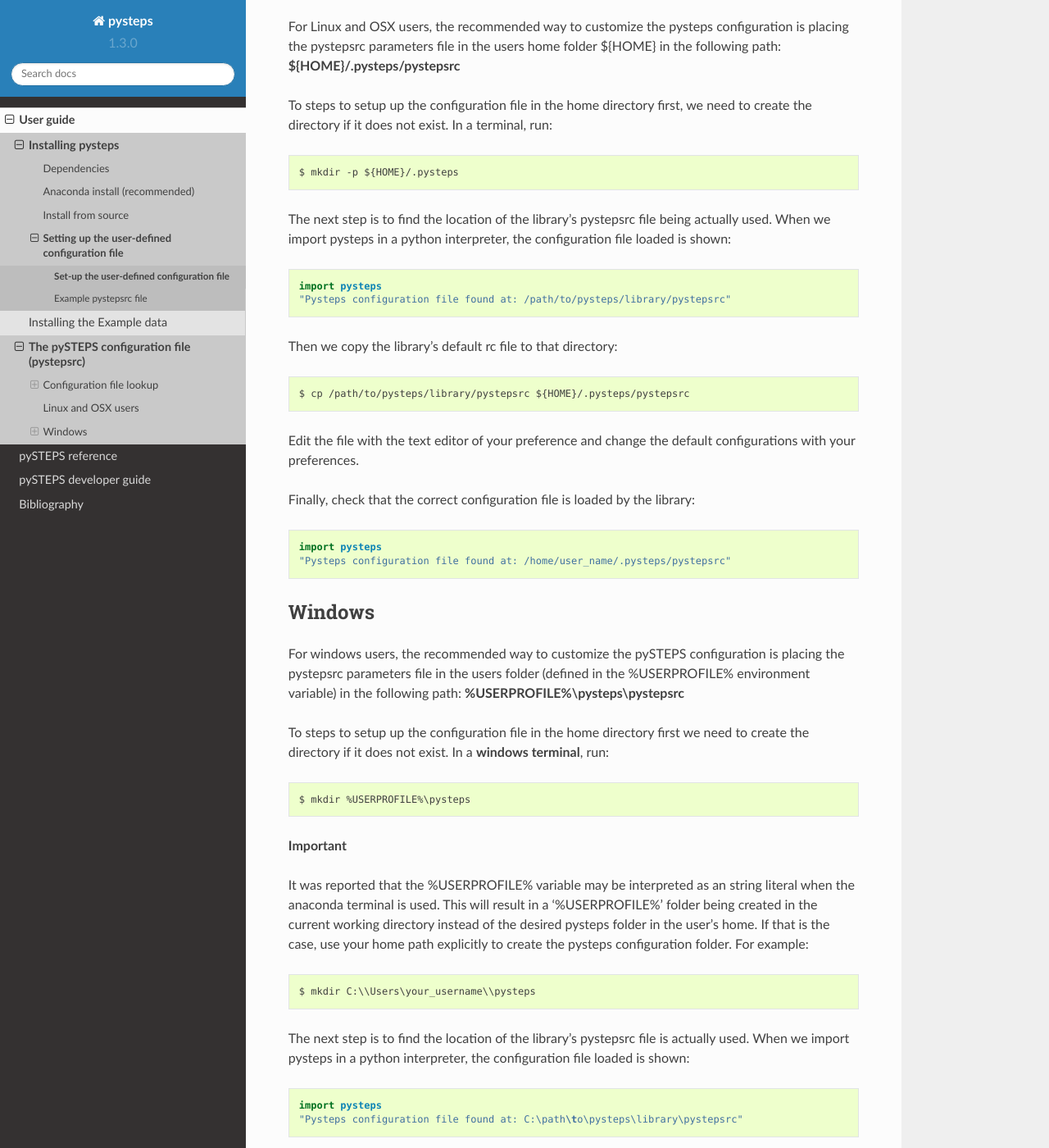
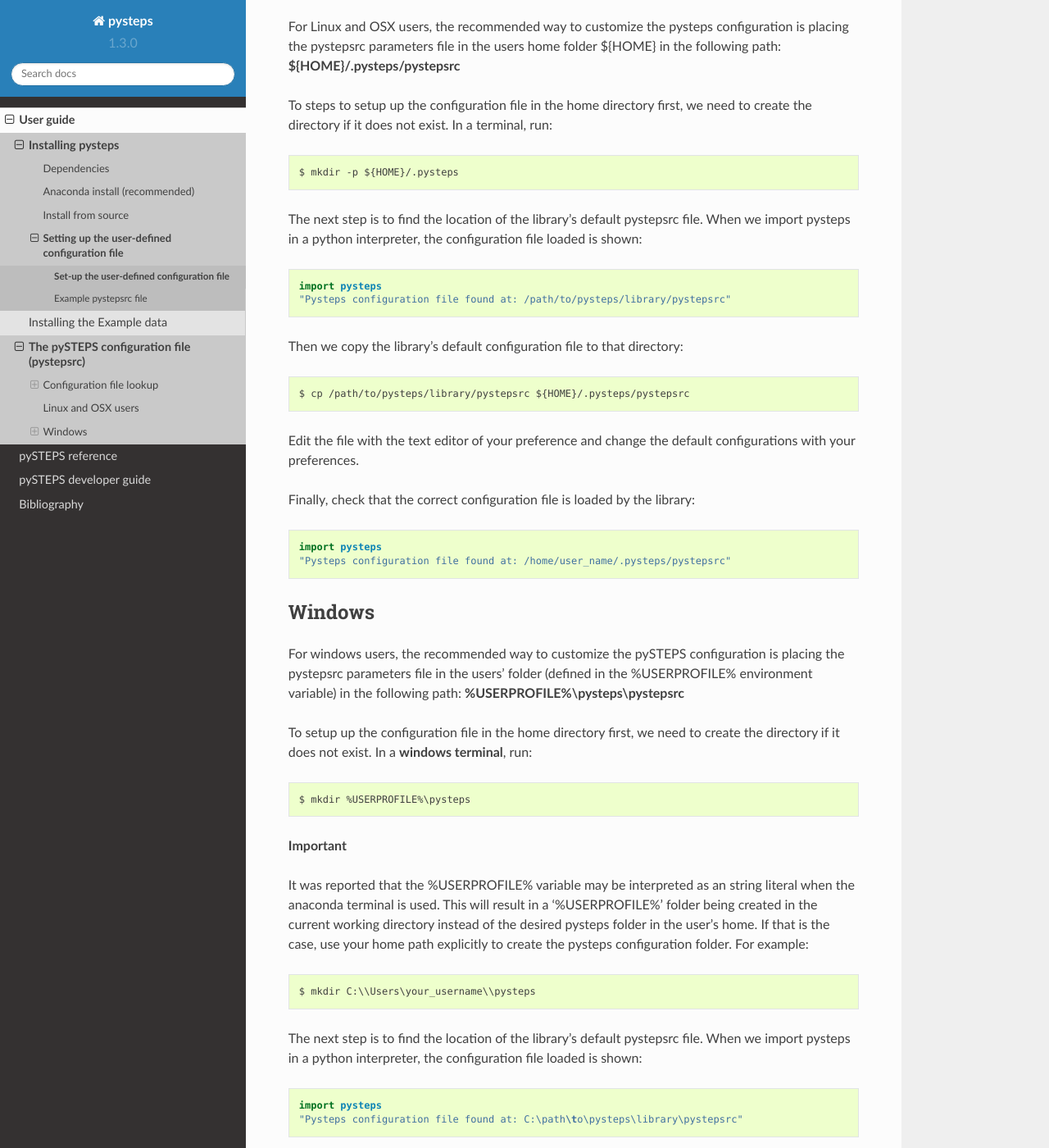
Before and after one commit to pySTEPS/pysteps, a Sphinx documentation site: the page built from doc/source/user_guide/set_pystepsrc.rst, in a window 1280 px wide and 1400 px high, scrolled down 1229 px. Shown: the whole window at 82% size. Built offline with Sphinx 7.4.7 and the Read the Docs theme 2.0.0, drawn with Linux system fonts in a browser that asks for light colours; pages that are not in the unit, such as notebooks, are missing from menus; some of the changed text lies outside the part shown.

Commit message:
Fix grammar

```diff
--- a/doc/source/user_guide/set_pystepsrc.rst
+++ b/doc/source/user_guide/set_pystepsrc.rst
@@ -74,15 +74,14 @@
 
     $ mkdir -p ${HOME}/.pysteps
 
-The next step is to find the location of the library's pystepsrc file being
-actually used.
+The next step is to find the location of the library's default pystepsrc file.
 When we import pysteps in a python interpreter, the configuration file loaded
 is shown::
 
     import pysteps
     "Pysteps configuration file found at: /path/to/pysteps/library/pystepsrc"
 
-Then we copy the library's default rc file to that directory::
+Then we copy the library's default configuration file to that directory::
 
     $ cp /path/to/pysteps/library/pystepsrc ${HOME}/.pysteps/pystepsrc
 
@@ -99,11 +98,11 @@
 ~~~~~~~
 
 For windows users, the recommended way to customize the pySTEPS
-configuration is placing the pystepsrc parameters file in the users folder
+configuration is placing the pystepsrc parameters file in the users' folder
 (defined in the %USERPROFILE% environment variable) in the following path:
 **%USERPROFILE%\\pysteps\\pystepsrc**
 
-To steps to setup up the configuration file in the home directory first we
+To setup up the configuration file in the home directory first, we
 need to create the directory if it does not exist. In a **windows terminal**, run::
 
     $ mkdir %USERPROFILE%\pysteps
@@ -119,15 +118,14 @@
 
     $ mkdir C:\\Users\your_username\\pysteps
 
-The next step is to find the location of the library's pystepsrc file is
-actually used.
+The next step is to find the location of the library's default pystepsrc file.
 When we import pysteps in a python interpreter, the configuration file loaded
 is shown::
 
     import pysteps
     "Pysteps configuration file found at: C:\path\to\pysteps\library\pystepsrc"
 
-Then we copy the library's default rc file to that directory::
+Then we copy the library's default configuration file to that directory::
 
     $ copy C:\path\to\pysteps\library\pystepsrc %USERPROFILE%\pysteps\pystepsrc
 
```
